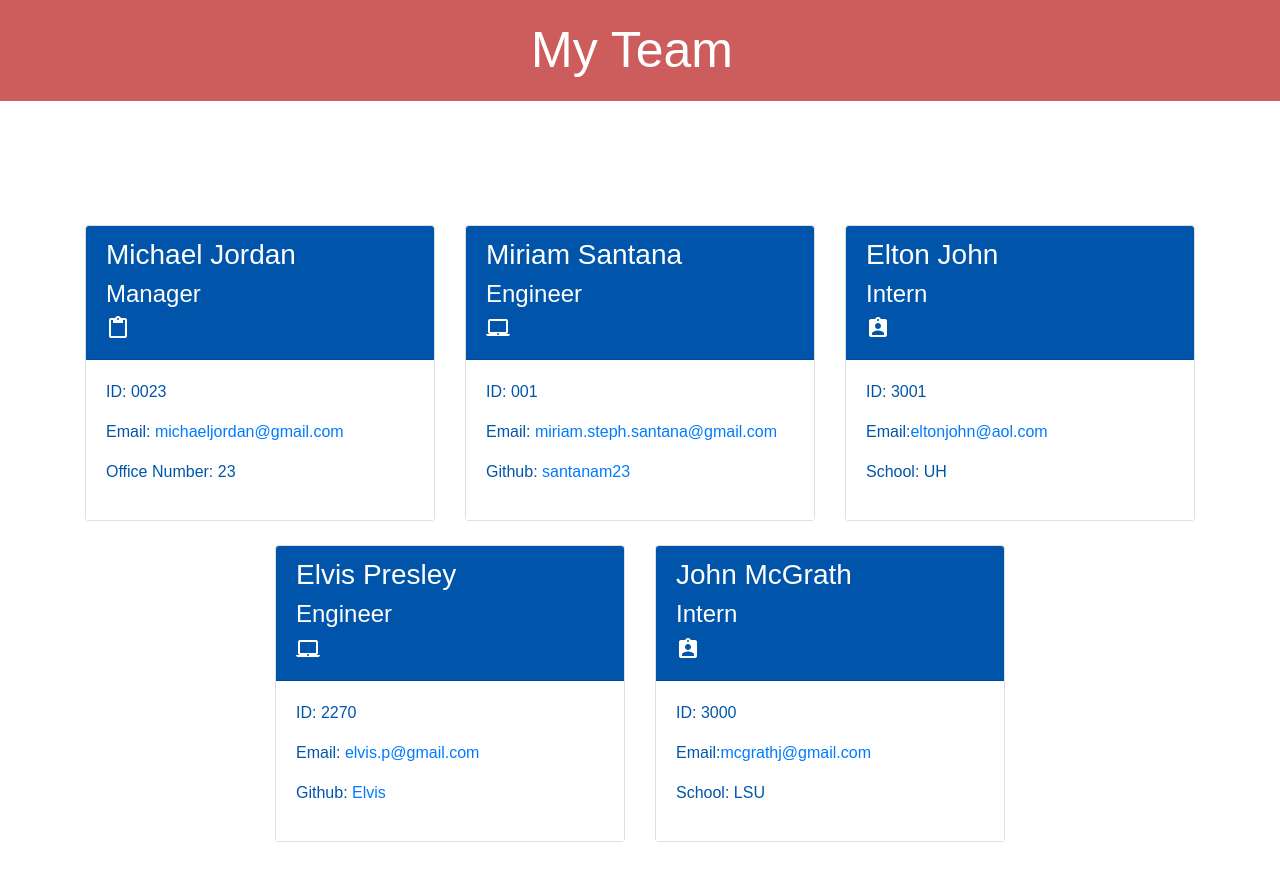
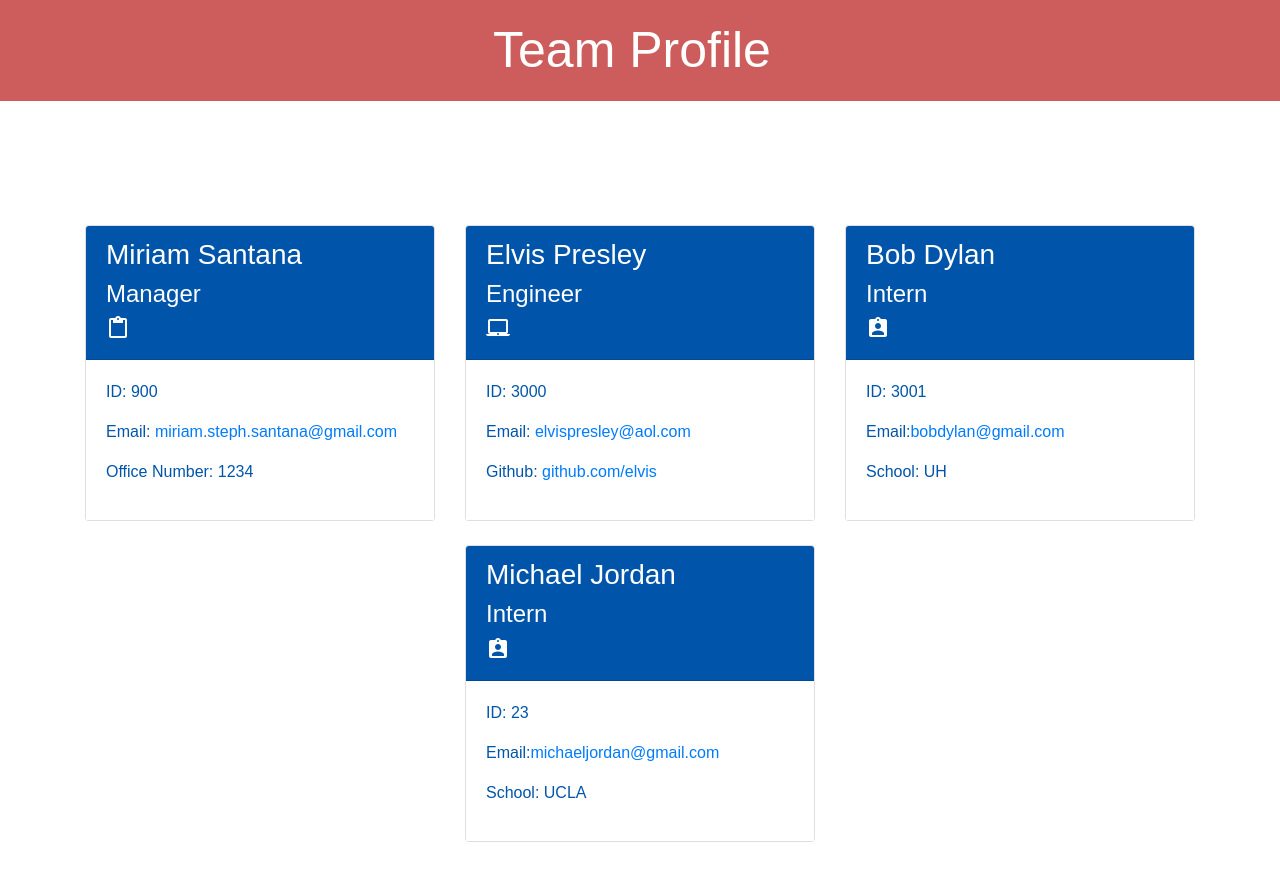
Before and after one commit to santanam23/team-profile-generator, a website: page dist/index.html in a window 1280 px wide. Drawn offline with nearby package versions, Linux system fonts and the light colour scheme.

```diff
--- a/dist/index.html
+++ b/dist/index.html
@@ -14,7 +14,7 @@
   <body>
       <header>
           <nav class="navbar" id="navbar">
-              <span class="navbar-brand mb-0 h1 w-100 text-center" id="navbar-text">My Team</span>
+              <span class="navbar-brand mb-0 h1 w-100 text-center" id="navbar-text">Team Profile</span>
           </nav>
       </header>
       <main>
@@ -25,45 +25,40 @@
     <div class="col-4 mt-4">
         <div class="card h-100">
             <div class="card-header">
-                <h3>Michael Jordan</h3>
+                <h3>Miriam Santana</h3>
                 <h4>Manager</h4><i class="material-icons">content_paste</i>
             </div>
-
             <div class="card-body">
-                <p class="id">ID: 0023</p>
-                <p class="email">Email: <a href="mailto:michaeljordan@gmail.com">michaeljordan@gmail.com</a></p>
-                <p class="office">Office Number: 23</p>
+                <p class="id">ID: 900</p>
+                <p class="email">Email: <a href="mailto:miriam.steph.santana@gmail.com">miriam.steph.santana@gmail.com</a></p>
+                <p class="office">Office Number: 1234</p>
             </div>
-
         </div>
     </div>
 
     <div class="col-4 mt-4">
         <div class="card h-100">
             <div class="card-header">
-                <h3>Miriam Santana</h3>
+                <h3>Elvis Presley</h3>
                 <h4>Engineer</h4><i class="material-icons">laptop_mac</i>
             </div>
-
             <div class="card-body">
-                <p class="id">ID: 001</p>
-                <p class="email">Email: <a href="mailto:miriam.steph.santana@gmail.com">miriam.steph.santana@gmail.com</a></p>
-                <p class="github">Github: <a href="https://github.com/santanam23">santanam23</a></p>
+                <p class="id">ID: 3000</p>
+                <p class="email">Email: <a href="mailto:elvispresley@aol.com">elvispresley@aol.com</a></p>
+                <p class="github">Github: <a href="https://github.com/github.com/elvis">github.com/elvis</a></p>
             </div>
-
         </div>
     </div>
 
     <div class="col-4 mt-4">
         <div class="card h-100">
             <div class="card-header">
-                <h3>Elton John</h3>
+                <h3>Bob Dylan</h3>
                 <h4>Intern</h4><i class="material-icons">assignment_ind</i>
             </div>
-
             <div class="card-body">
                 <p class="id">ID: 3001</p>
-                <p class="email">Email:<a href="mailto:eltonjohn@aol.com">eltonjohn@aol.com</a></p>
+                <p class="email">Email:<a href="mailto:bobdylan@gmail.com">bobdylan@gmail.com</a></p>
                 <p class="school">School: UH</p>
             </div>
     </div>
@@ -72,30 +67,13 @@
     <div class="col-4 mt-4">
         <div class="card h-100">
             <div class="card-header">
-                <h3>Elvis Presley</h3>
-                <h4>Engineer</h4><i class="material-icons">laptop_mac</i>
-            </div>
-
-            <div class="card-body">
-                <p class="id">ID: 2270</p>
-                <p class="email">Email: <a href="mailto:elvis.p@gmail.com">elvis.p@gmail.com</a></p>
-                <p class="github">Github: <a href="https://github.com/elvis">Elvis</a></p>
-            </div>
-
-        </div>
-    </div>
-
-    <div class="col-4 mt-4">
-        <div class="card h-100">
-            <div class="card-header">
-                <h3>John McGrath</h3>
+                <h3>Michael Jordan</h3>
                 <h4>Intern</h4><i class="material-icons">assignment_ind</i>
             </div>
-
             <div class="card-body">
-                <p class="id">ID: 3000</p>
-                <p class="email">Email:<a href="mailto:mcgrathj@gmail.com">mcgrathj@gmail.com</a></p>
-                <p class="school">School: LSU</p>
+                <p class="id">ID: 23</p>
+                <p class="email">Email:<a href="mailto:michaeljordan@gmail.com">michaeljordan@gmail.com</a></p>
+                <p class="school">School: UCLA</p>
             </div>
     </div>
 </div>
```
Also changed, not shown: README.md.
